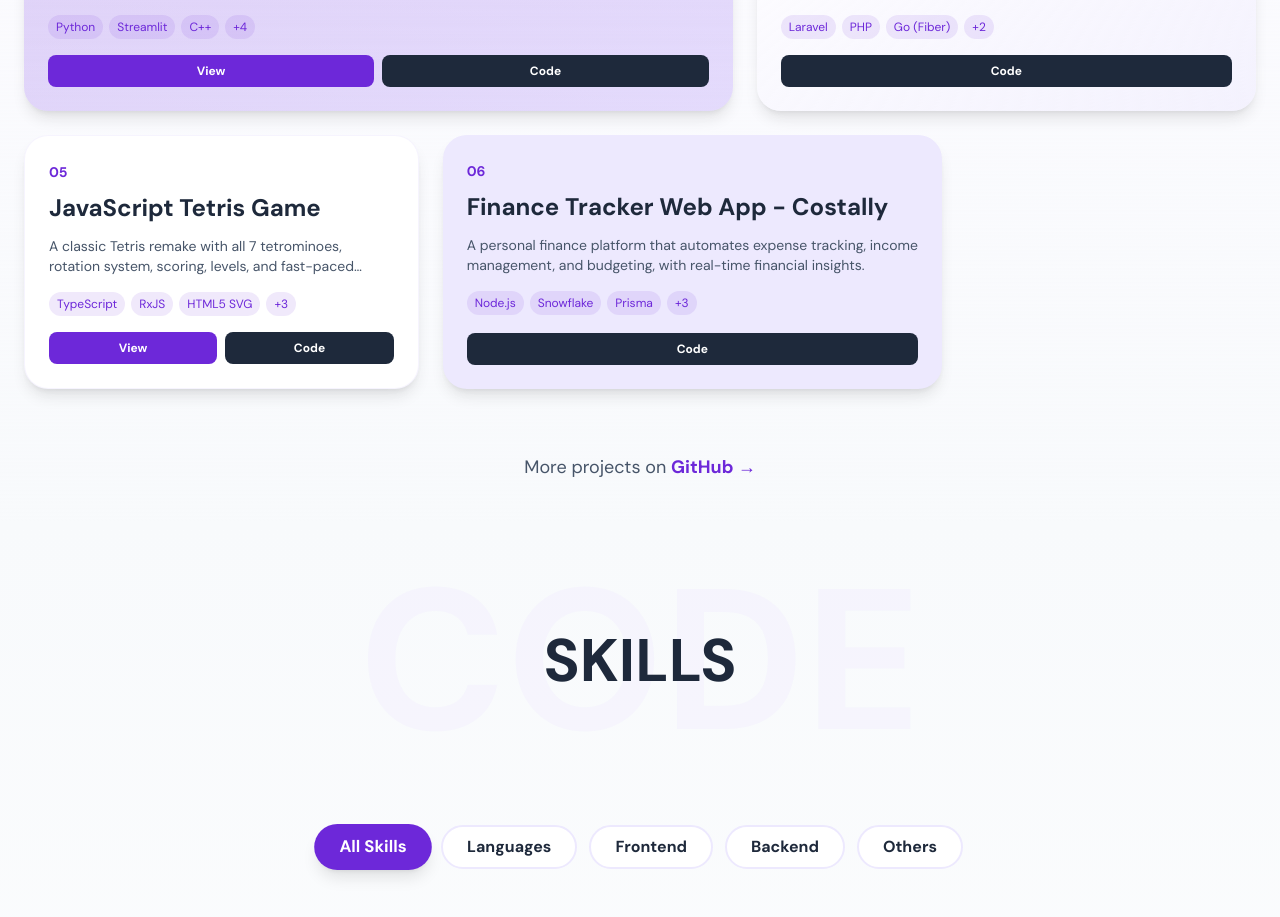
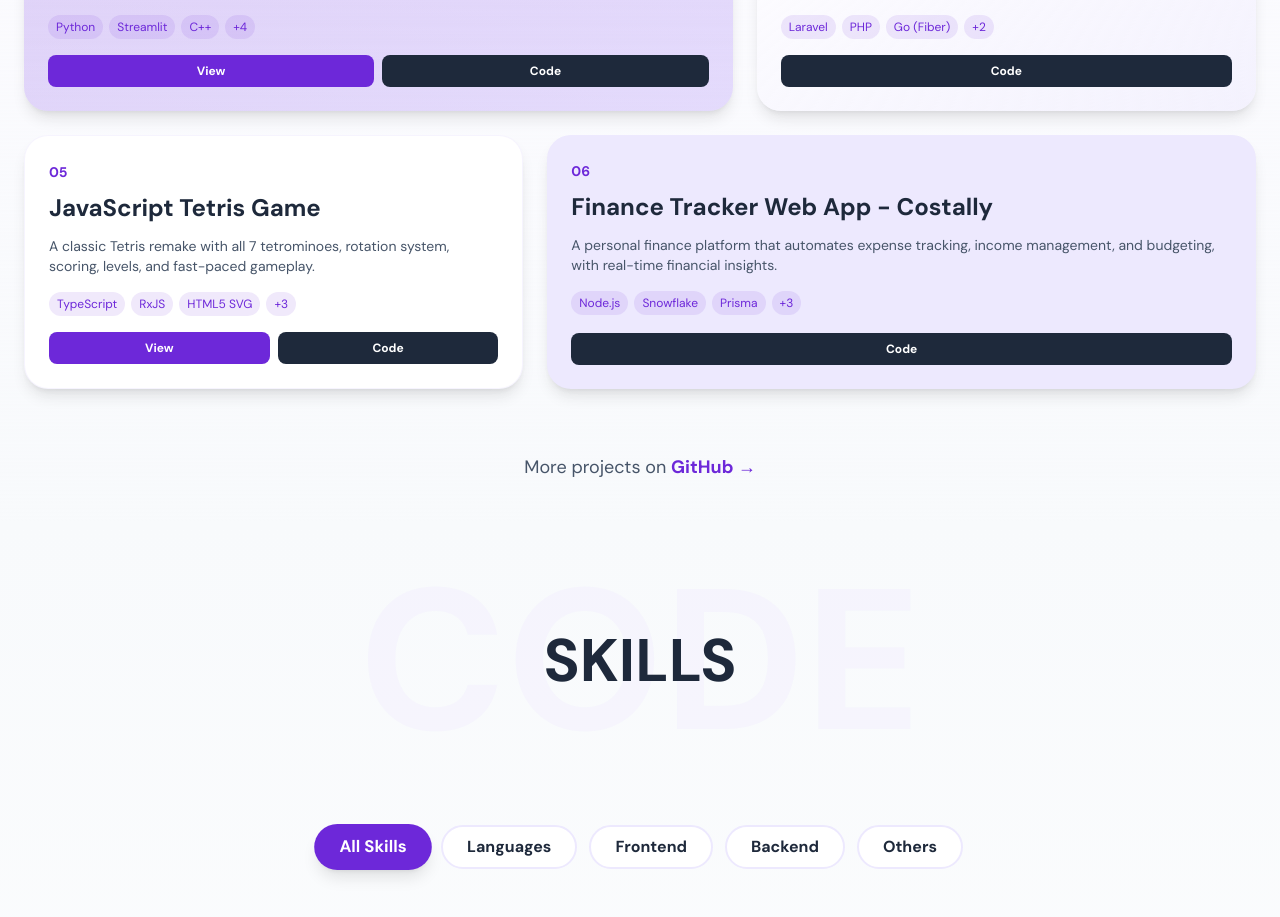
Before and after one commit to DianaWijaya/personal-website, a React (Vite) app: page / in a window 1280 px wide. Shown: the part 2900-3817 px from the top of the page. Built offline with nearby package versions, Linux system fonts and the light colour scheme.

Commit message:
Update size of project card

```diff
--- a/src/sections/projects/index.tsx
+++ b/src/sections/projects/index.tsx
@@ -261,7 +261,7 @@ const Projects = ({ setSelectedPage }: Props) => {
           <ProjectCard
             project={projects[4]}
             index={4}
-            colSpan="md:col-span-4"
+            colSpan="md:col-span-5" // 4
             onSelect={() => setSelectedProject(projects[4])}
             onHoverStart={() => setHoveredId(5)}
             onHoverEnd={() => setHoveredId(null)}
@@ -271,7 +271,7 @@ const Projects = ({ setSelectedPage }: Props) => {
           <ProjectCard
             project={projects[5]}
             index={5}
-            colSpan="md:col-span-5"
+            colSpan="md:col-span-7" // 5
             onSelect={() => setSelectedProject(projects[5])}
             onHoverStart={() => setHoveredId(6)}
             onHoverEnd={() => setHoveredId(null)}
```
